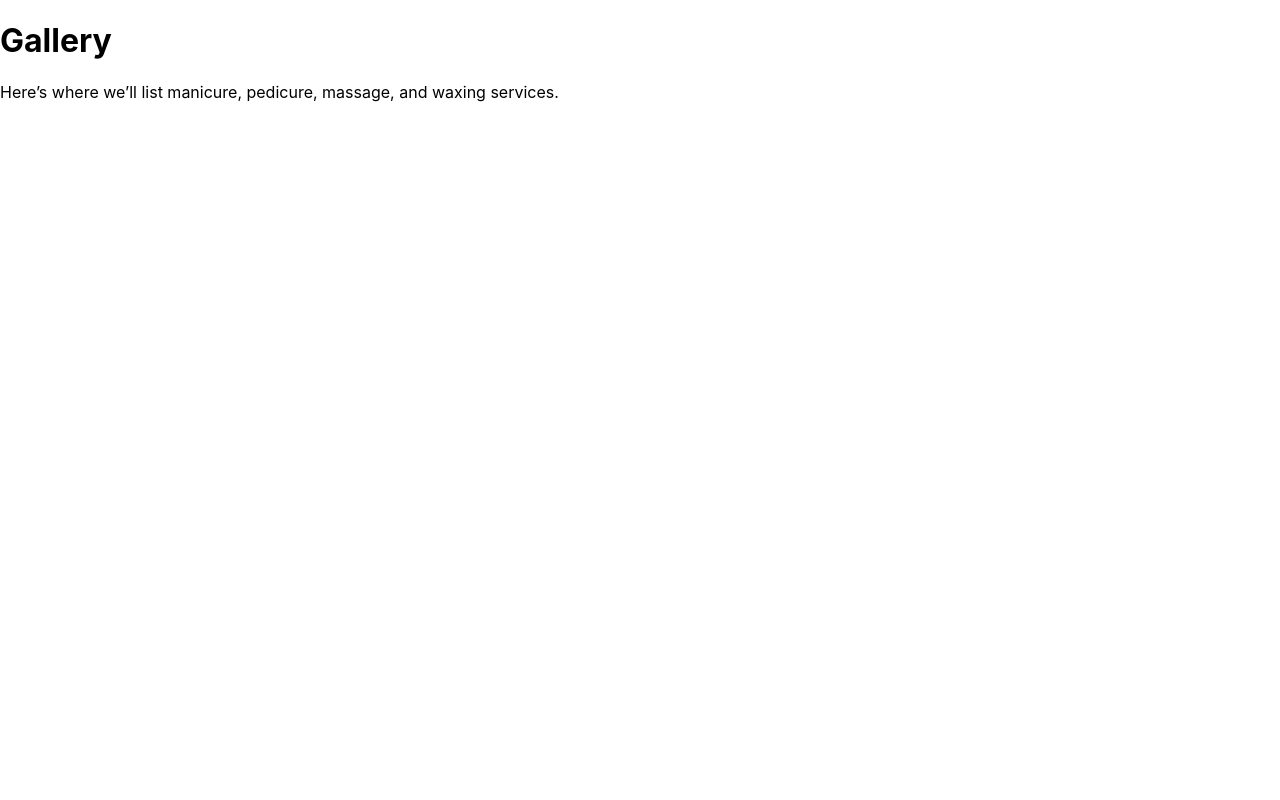
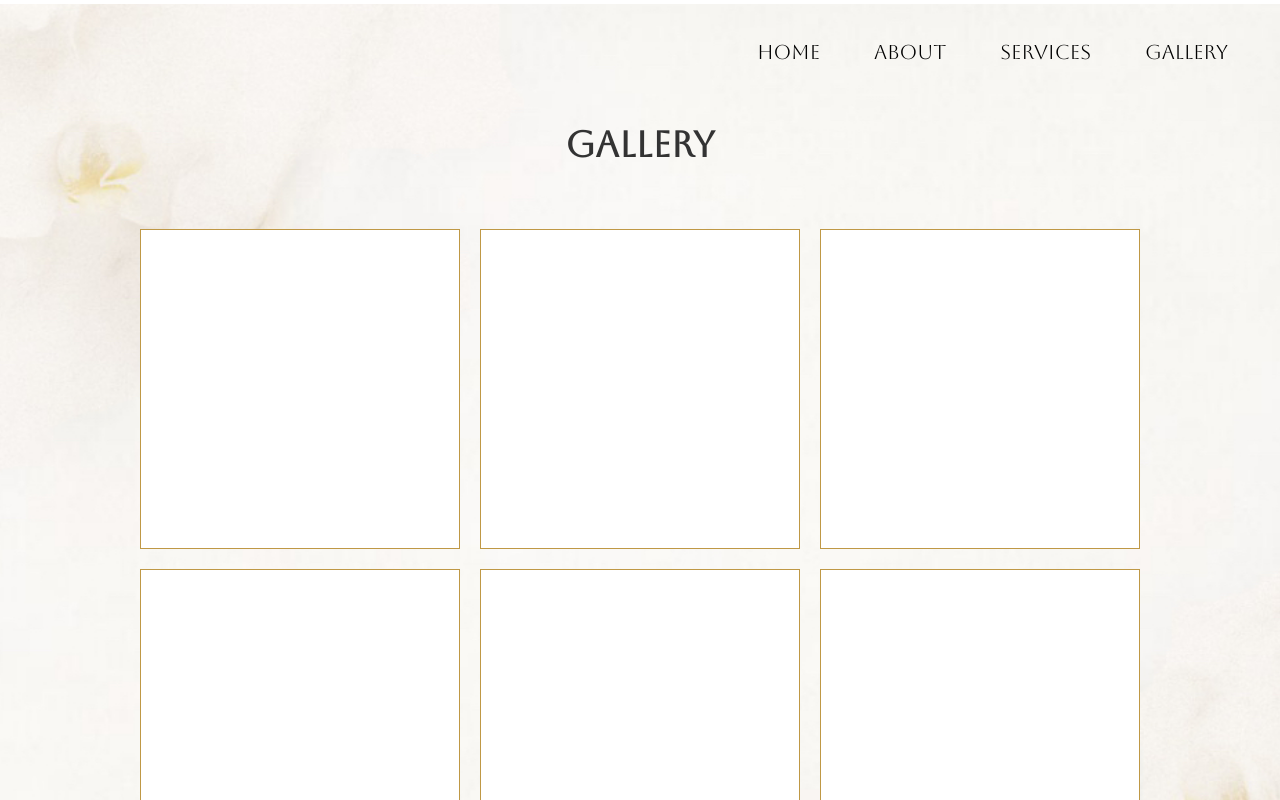
Before and after one commit to sophiaptran/blanc, a React (Create React App) app in the folder blanc/: page /gallery in a window 1280 px wide. Shown: the top 800 px of the page. Built offline with nearby package versions, Linux system fonts and the light colour scheme.

Commit message:
gallery page

```diff
--- a/blanc/src/About.js
+++ b/blanc/src/About.js
@@ -14,7 +14,7 @@ function About() {
           <li><Link to="/home">Home</Link></li>
           <li><a href="/about">About</a></li>
           <li><Link to="/services">Services</Link></li>
-          <li><a href="#gallery">Gallery</a></li>
+          <li><a href="/gallery">Gallery</a></li>
         </ul>
       </nav>
       <div className="about-main-section">
--- a/blanc/src/App.css
+++ b/blanc/src/App.css
@@ -276,7 +276,7 @@ img {
   object-fit: cover;
   top: 0;
   left: 0;
-  z-index: 1;
+  z-index: 0;
 }
 
 .titleContainer {
@@ -389,6 +389,7 @@ img {
   font-family: "GT";
   text-align: left;
   margin-top: 70px;
+  font-size: 20px;
 }
 
 .about-main-section {
@@ -436,11 +437,52 @@ img {
 
 .right-description-columns > div {
   flex: 1;
+  font-size: 20px;
 }
 
 .right-description-columns h3 {
   font-family: "Carrois";
-  font-size: 24px;
+  font-size: 28px;
   color: #BF9845;
   margin-bottom: 10px;
 }
+
+
+.gallery-title {
+  font-family: "Aboreto";
+  text-align: center;
+  font-size: 36px;
+  font-weight: 600;
+  padding-bottom: 40px;
+  padding-top: 120px;
+  color: #333;
+}
+
+.gallery-grid {
+  display: grid;
+  grid-template-columns: repeat(3, 1fr);
+  gap: 20px;
+  max-width: 1000px;
+  margin: 0 auto;
+  padding-bottom: 70px;
+  z-index: 2;
+}
+
+.gallery-item {
+  background-color: white;
+  border: 1px solid #BF9845;
+  aspect-ratio: 1 / 1;
+  transition: transform 0.3s ease, box-shadow 0.3s ease;
+  cursor: pointer;
+}
+
+.gallery-item:hover {
+  transform: scale(1.05);
+  box-shadow: 0 8px 16px rgba(0, 0, 0, 0.1);
+}
+
+body, html {
+  margin: -10px;
+  padding: -10px;
+  height: 100%;
+}
--- a/blanc/src/Gallery.js
+++ b/blanc/src/Gallery.js
@@ -1,11 +1,40 @@
 import React from 'react';
+import { Link } from 'react-router-dom';
 import './App.css';
 
 function Gallery() {
   return (
-    <div className="Gallery-page">
-      <h1>Gallery</h1>
-      <p>Here’s where we’ll list manicure, pedicure, massage, and waxing services.</p>
+    <div
+      className="Gallery-page"
+      style={{
+        backgroundImage: "url('/galleryBackground.jpg')",
+        backgroundSize: 'cover',
+        backgroundPosition: 'center -10px',
+        backgroundRepeat: 'no-repeat',
+        marginTop: 0,
+        paddingTop: 0,
+      }}
+    >
+
+
+      {/* Menu */}
+        <nav className="top-menu">
+          <ul>
+            <li><Link to="/home">Home</Link></li>
+            <li><a href="/about">About</a></li>
+            <li><Link to="/services">Services</Link></li>
+            <li><a href="/gallery">Gallery</a></li>
+          </ul>
+        </nav>
+
+     <h1 className="gallery-title">Gallery</h1>
+
+      <div className="gallery-grid">
+        {/* These can be image placeholders for now */}
+        {Array.from({ length: 9 }).map((_, i) => (
+          <div className="gallery-item" key={i}></div>
+        ))}
+      </div>
     </div>
   );
 }
--- a/blanc/src/Home.js
+++ b/blanc/src/Home.js
@@ -14,7 +14,7 @@ function Home() {
             <li><Link to="/home">Home</Link></li>
             <li><a href="/about">About</a></li>
             <li><Link to="/services">Services</Link></li>
-            <li><a href="#gallery">Gallery</a></li>
+            <li><a href="/gallery">Gallery</a></li>
           </ul>
         </nav>
 
--- a/blanc/src/Services.js
+++ b/blanc/src/Services.js
@@ -15,7 +15,7 @@ function Services() {
           <li><Link to="/home">Home</Link></li>
           <li><a href="/about">About</a></li>
           <li><Link to="/services">Services</Link></li>
-          <li><a href="#gallery">Gallery</a></li>
+          <li><a href="/gallery">Gallery</a></li>
         </ul>
       </nav>
 
```
Also changed, not shown: blanc/public/galleryBackground.jpg (added).
